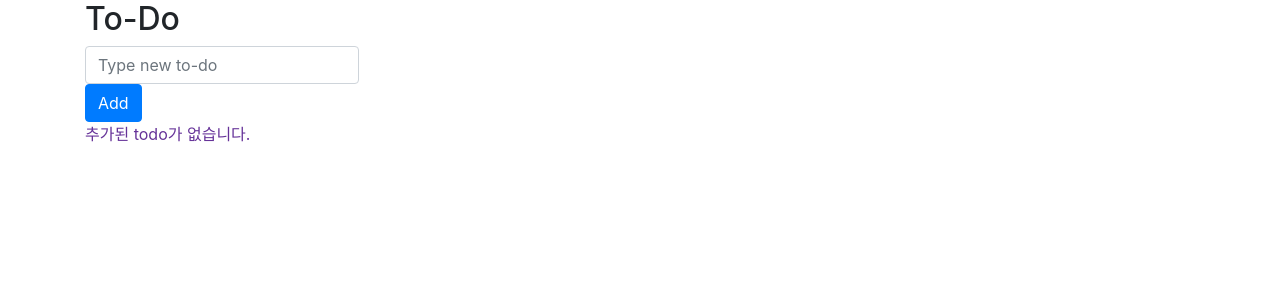
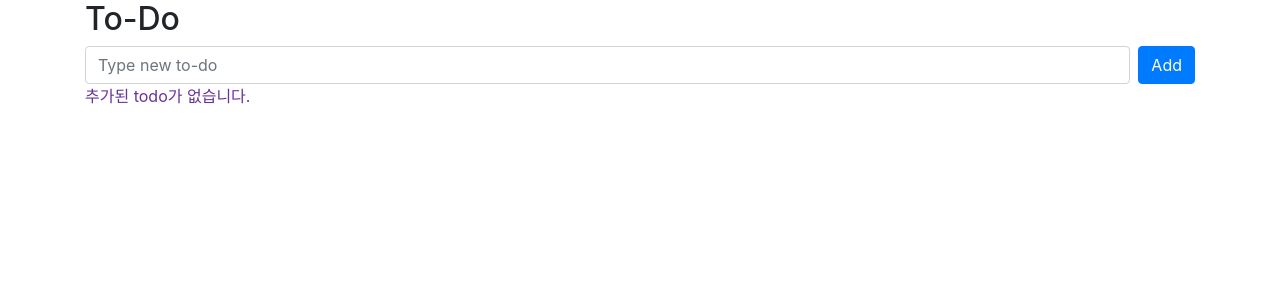
Before and after one commit to eunyeong1328/metanetVue, a Vue app: page / in a window 1280 px wide. Shown: the top 300 px of the page. Built offline with nearby package versions, Linux system fonts and the light colour scheme.

Commit message:
컴포넌트간 데이터 전달

```diff
--- a/src/App.vue
+++ b/src/App.vue
@@ -1,23 +1,8 @@
 <template>
 <div class ="container">
-  <h2>To-Do</h2>
-  <!-- 리로딩되서 기존의 기본이벤트 취소 -->
-  <form class="d-flex"  @submit.prevent="onSubmit">
-    <div>
-      <div class = "flex-grow-1 mr-2">
-        <input class = "form-control" type = "text" v-model="todo" placeholder="Type new to-do">
-    </div>
-    <div>
-      <button class = "btn btn-primary" type="submit" >
-        Add
-      </button>
-    </div>
-    </div>
-    <!-- v-show를 사용할 수도 있다 -->
-    <div v-if="hasError" style="color: red">
-      This is cannot be empty
-    </div>
-  </form>
+  <h2>To-Do</h2><!--@add-todo이름 지정 후 "add-todo"로 호출될 함수-->
+  <TodoSimpleForm @add-todo="addTodo"/>
+
   <div v-if = "!todos.length" style = "color: rebeccapurple">
     추가된 todo가 없습니다.
   </div>
@@ -43,41 +28,32 @@
 
 <script>
 import { ref } from 'vue';
+import TodoSimpleForm from './components/TodoSimpleForm.vue';
+
 export default{
+  components : {
+    TodoSimpleForm
+  },
   setup(){
     // ref사용 시 .value값 선언
-    const todo = ref('');
+
     const todos = ref([]);
-    const hasError = ref(false);
-    const hasTodo = ref(false);
-    const onSubmit = () => {
-      //입력한 데이터 값
-        if(todo.value == ''){
-          hasError.value = true;
-          hasTodo.value = true;
-        }else{
-            todos.value.push({
-            id: Date.now(),
-            subject: todo.value,
-            completed: false,
-          }); //객체 형태로 생성
-          hasError.value = false;
-          todo.value = '';
-        }
-    }
 
     const deleteTodo = (index) => {
       todos.value.splice(index,1);
     }
 
+    const addTodo = (todo) =>{
+      todos.value.push(todo);
+      console.log(todo);
+    }
+
 
 //함수를 사용하려면 반드시 return을 사용
     return{
-      todo,
       todos,
-      hasError,
-      onSubmit,
       deleteTodo,
+      addTodo,
     }
   }
 }
--- a/src/components/TodoSimpleForm.vue
+++ b/src/components/TodoSimpleForm.vue
@@ -1,6 +1,54 @@
 <template>
-    Todo Simple form
+      <!-- 리로딩되서 기존의 기본이벤트 취소 -->
+  <form @submit.prevent="onSubmit">
+    <div class="d-flex" >
+        <div class = "flex-grow-1 mr-2">
+            <input class = "form-control" type = "text" v-model="todo" placeholder="Type new to-do">
+        </div>
+        <div>
+            <button class = "btn btn-primary" type="submit"> Add </button>
+        </div>
+    </div>
+    <!-- v-show를 사용할 수도 있다 -->
+    <div v-if="hasError" style="color: red">
+      This is cannot be empty
+    </div>
+  </form>
 </template>
+
 <script>
+import { ref } from 'vue';
+export default{
+    setup(props, context){
+        const todo = ref('');
+        const hasError = ref(false);
+
+        const onSubmit = () => {
+            //입력한 데이터 값
+            if(todo.value == ''){
+                hasError.value = true;
+            }else{
+                context.emit('addTodo', {
+                    id: Date.now(),
+                    subject: todo.value,
+                    completed: false,
+                });
+
+                hasError.value = false;
+                todo.value = '';
+            }
+        }
+
+        return{
+            todo,
+            hasError,
+            onSubmit,
+        };
+    }
+}
 
 </script>
+
+<style>
+
+</style>
```
